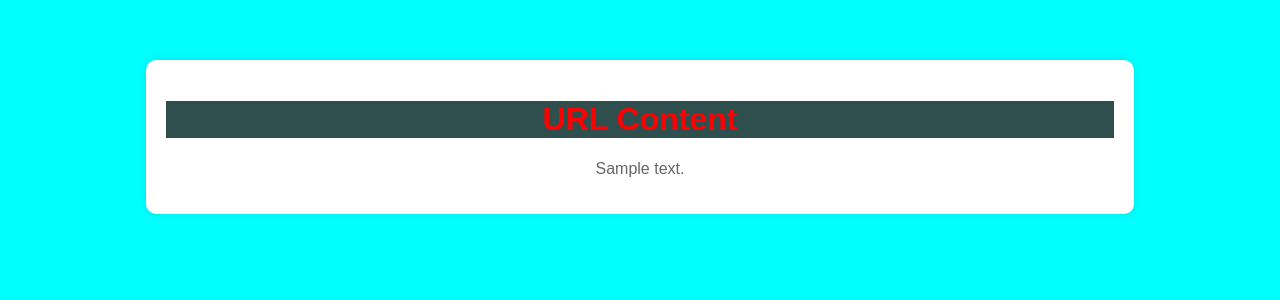
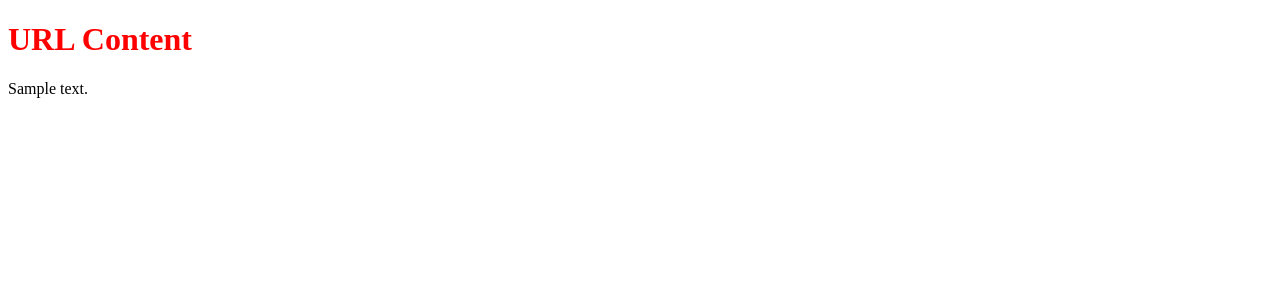
Before and after one commit to NikhilRajSoni/news_analysis, a Flask app: template templates/url_content.html in a window 1280 px wide. Shown: the top 300 px of the page. Run offline with Flask 3, Linux system fonts and the light colour scheme; the template is opened without the code that fills it: most values are stand-ins (such as "Sample title", 1, 10 or a date in 2020); some libraries are stand-ins or nearby versions.

Commit message:
Update url_content.html

```diff
--- a/templates/url_content.html
+++ b/templates/url_content.html
@@ -4,46 +4,7 @@
 <meta charset="UTF-8">
 <meta name="viewport" content="width=device-width, initial-scale=1.0">
 <title>URL Content</title>
-<style>
-  body {
-    padding-right: 30px;
-    padding-left: 30px;
-    margin: 17px;
 
-    font-family: Arial, sans-serif;
-    background-color: aqua; /* Set background color to aqua */
-    display: flex;
-    justify-content: center; /* Align content horizontally */
-    align-items: center; /* Align content vertically */
-/*     min-height: 100vh; /* Make the page height at least full screen */ */
-  }
-
-  .container {
-
-    margin: 43px;
-    width: 80%; /* Set width of the container */
-     /* Set maximum width */
-    text-align: center;
-    background-color: white;
-    padding: 20px;
-    border-radius: 10px;
-    box-shadow: 0 0 10px rgba(0, 0, 0, 0.1); /* Add shadow effect */
-  }
-
-  h1 {
-    color: #333; /* Set heading color */
-    background: darkslategrey;;
-  }
-
-  p {
-    color: #666; /* Set paragraph color */
-/*     line-height: 1.6; /* Set line height for better readability */ */
-  }
-
-  .freq-words {
-    margin-top: 20px; /* Add some space between content and frequency of words */
-  }
-</style>
 </head>
 <body>
   <div class="container">
```
